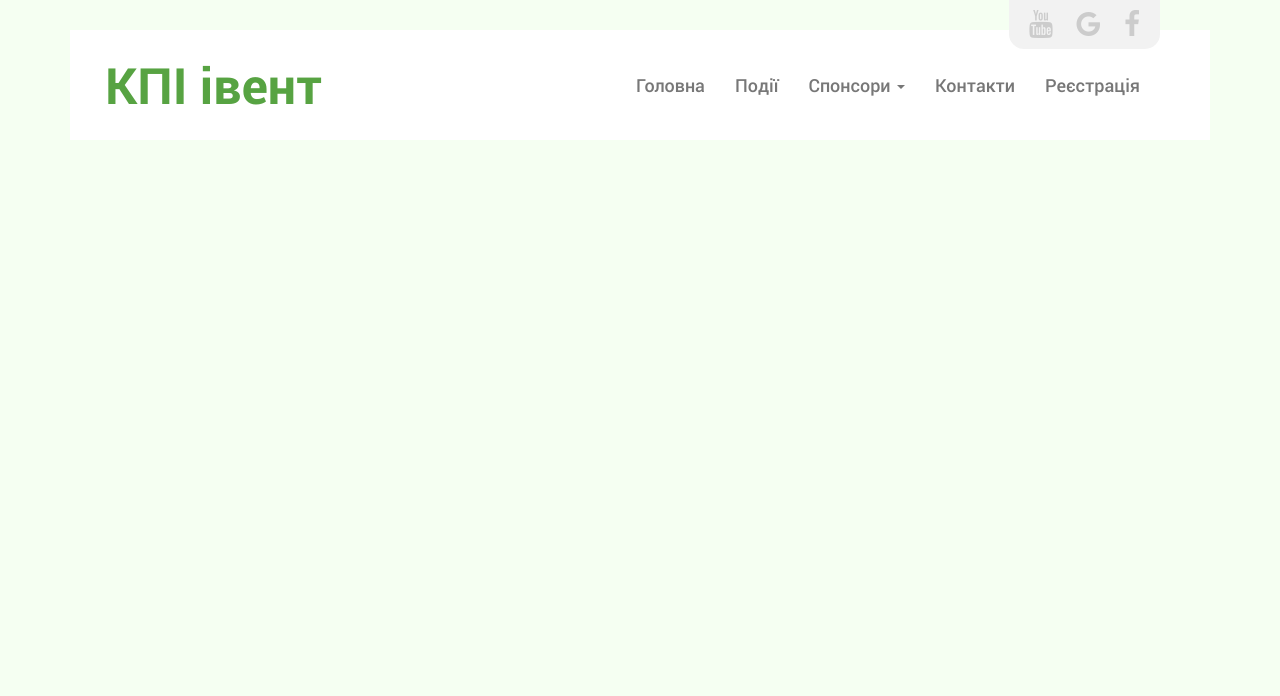
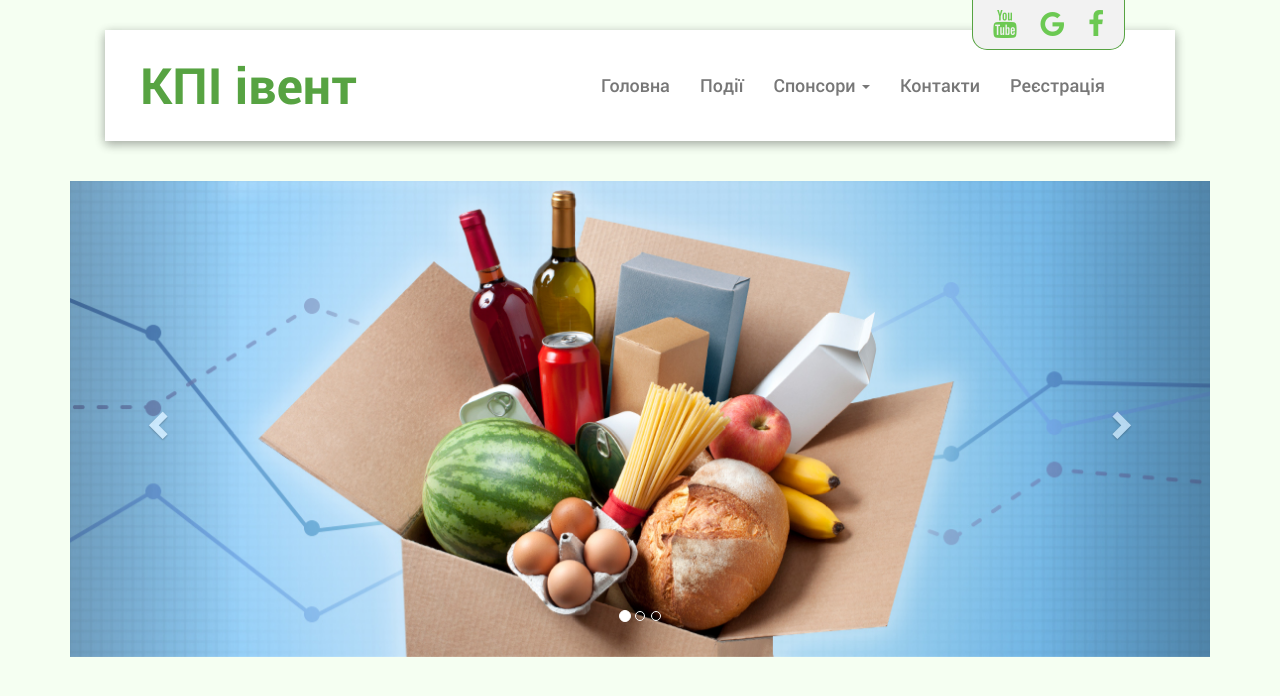
Before and after one commit to DenysiukVitalii/KPI-event, a plain HTML site: page index.html in a window 1280 px wide. Drawn offline with nearby package versions, Linux system fonts and the light colour scheme.

Commit message:
add slider

```diff
--- a/css/style.css
+++ b/css/style.css
@@ -4,8 +4,7 @@
 body {
   background: #f5fff2;
 }
-header {
-  margin: 0 20px 0 20px;
+header .container {
   padding: 10px;
   padding-top: 30px;
   box-sizing: border-box;
@@ -19,9 +18,11 @@ header {
   margin: 0 40px 0 40px;
   background: #fff;
   border:none;
+  box-shadow: rgba(0, 0, 0, 0.156863) 0px 3px 10px, rgba(0, 0, 0, 0.227451) 0px 3px 10px;
 }
 a.navbar-brand > p {
   font-family: RobotoBold;
+  display: inline-block;
   font-size: 50px;
   color: #57a342;
   margin-left:20px;
@@ -34,6 +35,10 @@ a.navbar-brand>p:hover  {
   margin-right:40px;
   font-size: 18px;
 }
+.collapse.navbar-collapse>ul>li {
+  border-bottom: 1px solid transparent;
+}
+
 .collapse.navbar-collapse>ul>li:hover {
   border-bottom: 1px solid #57a342;
 }
@@ -42,6 +47,9 @@ a.navbar-brand>p:hover  {
   right: 100px;
   top:0;
   background: #f2f2f2;
+  border-left: 1px solid #57a342;
+  border-right: 1px solid #57a342;
+  border-bottom: 1px solid #57a342;
   border-bottom-right-radius: 15px;
   border-bottom-left-radius: 15px;
   padding:10px;
@@ -49,10 +57,15 @@ a.navbar-brand>p:hover  {
 .social-icons>a {
   display: inline-block;
   margin: 0 10px 0 10px;
-  color: #ccc;
+  color:#6cc952;
 }
 .social-icons>a:hover {
   color: #57a342;
+}
+
+#carousel {
+//	min-width: 800px;
+	margin: 30px auto;
 }
 @font-face {
  font-family: RobotoMedium; /* Имя шрифта */
--- a/index.html
+++ b/index.html
@@ -13,10 +13,19 @@
 </head>
 <body>
   <header>
+    <div class="container">
     <div class="navbar navbar-default">
+      <button type="button" class="navbar-toggle" data-toggle="collapse" data-target="#responsive-menu">
+               <span class="sr-only">Открыть навигацию</span>
+               <span class="icon-bar"></span>
+               <span class="icon-bar"></span>
+               <span class="icon-bar"></span>
+     </button>
+
      <div class="navbar-header">
       <a href="#" class="navbar-brand"><p>КПІ івент</p></a>
      </div>
+
      <div class="collapse navbar-collapse" id="responsive-menu">
      <ul class="nav navbar-nav pull-right">
       <li><a href="#">Головна</a></li>
@@ -41,8 +50,47 @@
      <a href=""><i class="fa fa-google fa-2x"></i></a>
      <a href=""><i class="fa fa-facebook fa-2x"></i></a>
    </div>
+</div>
+  </header>
 
-  </header>
+  <div class="content">
+    <div class="container">
+      <div id="carousel" class="carousel slide">
+			<!-- Индикаторы слайдов -->
+			<ol class="carousel-indicators">
+				<li class="active" data-target="#carousel" data-slide-to="0"></li>
+				<li data-target="#carousel" data-slide-to="1"></li>
+				<li data-target="#carousel" data-slide-to="2"></li>
+			</ol>
+
+			<!-- Слайды -->
+			<div class="carousel-inner">
+				<div class="item active">
+					<img src="img/1.jpg" alt="">
+				</div>
+				<div class="item">
+					<img src="img/2.jpg" alt="">
+				</div>
+				<div class="item">
+					<img src="img/3.jpg" alt="">
+				</div>
+			</div>
+
+			<!-- Стрелки переключения слайдов -->
+			<a href="#carousel" class="left carousel-control" data-slide="prev">
+			<span class="glyphicon glyphicon-chevron-left"></span></a>
+
+			<a href="#carousel" class="right carousel-control" data-slide="next">
+			<span class="glyphicon glyphicon-chevron-right"></span></a>
+		</div>
+      <div class="row">
+        <div class="col-md-9">
+
+        </div>
+        <div class="col-md-3"></div>
+      </div>
+    </div>
+  </div>
 
 
 
```
Also changed, not shown: img/1.jpg (added), img/2.jpg (added), img/3.jpg (added).
